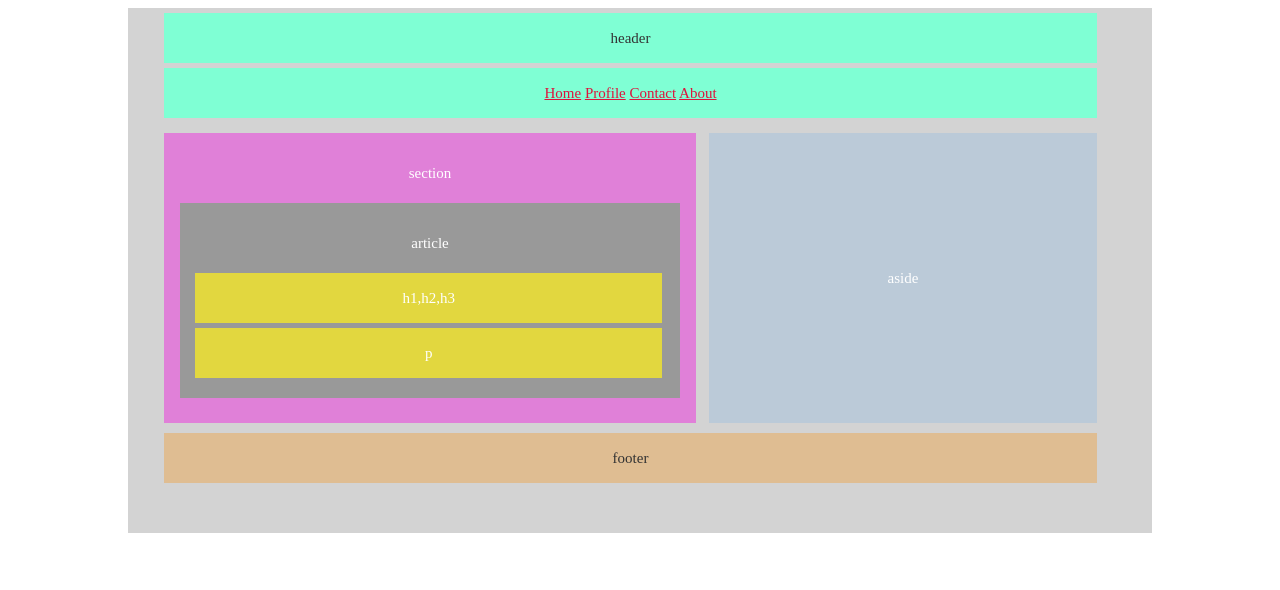
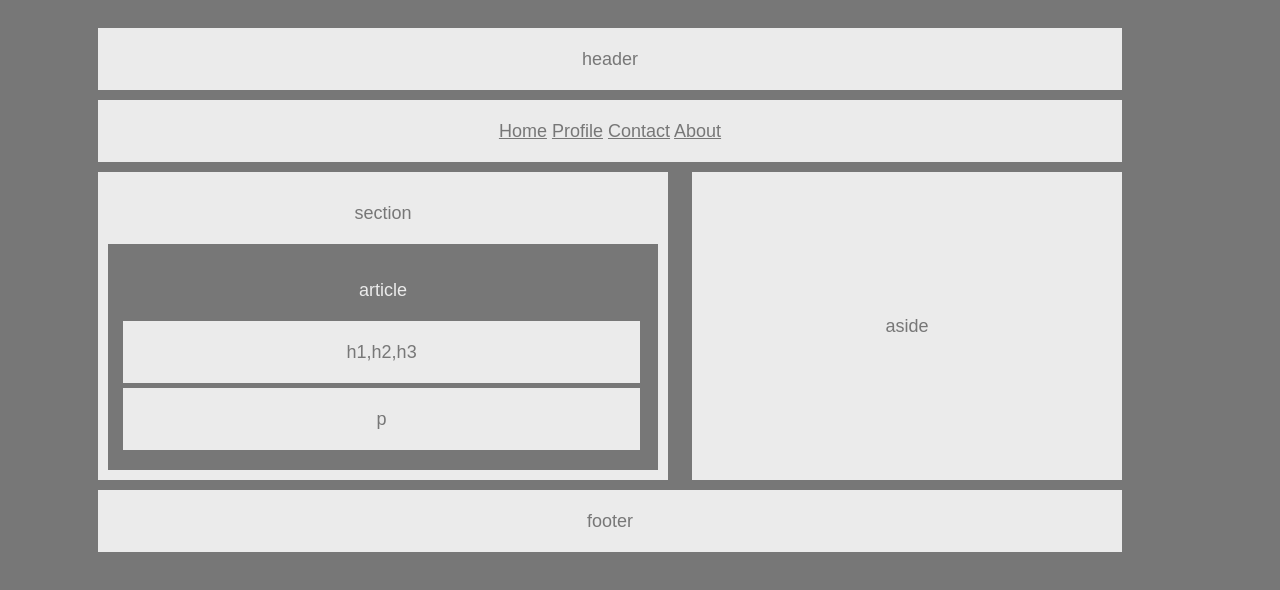
Before and after one commit to rinash3/HW-Wireframe, a plain HTML site: page index.html in a window 1280 px wide. Drawn offline with Linux system fonts and the light colour scheme.

Commit message:
updated css file

```diff
--- a/style.css
+++ b/style.css
@@ -3,25 +3,33 @@
     text-align: center;
 }
 
-body {
-    font-size: 15px;
-    line-height: 35px;
-    color: #333;
+.container {
+    display: block;
+    width: 1024px;
+    margin-left: 90px;
+    overflow: auto;
 }
 
-.container {
-    width: 1024px;
-    line-height: 50px;
-    margin: 0 auto;
-    overflow: auto;
-    background: lightgray;
+body {
+    font-size: 18px;
+    font-family: Arial, Helvetica, sans-serif;
+    line-height: 35px;
+    color: #777;
+    background-color: #777;
+    width: 960px;
+}
+
+.header,
+.nav,
+.section,
+.aside,
+.footer {
+    background-color: #ebebeb;
 }
 
 div {
-    margin-top: 5px;
-    margin-bottom: 5px;
-    margin-right: 55px;
-    margin-left: 36px;
+    width: 495;
+    line-height: 62px;
 }
 
 .aside,
@@ -32,47 +40,40 @@ div {
 
 .header {
     position: relative;
-    background-color: aquamarine;
+    margin-top: 20px;
+    margin-bottom: 10px;
 }
 
 .nav {
     position: relative;
-    background-color: aquamarine;
     margin-bottom: 10px;
 }
 
 .nav a {
-    color: crimson;
+    color: #777;
 }
 
 .section {
     float: left;
-    width: 532px;
-    padding: 15px;
+    width: 570px;
     margin-bottom: 10px;
+    text-align: center;
     margin-right: 1px;
-    text-align: center;
-    color: white;
-    font-size: 15px;
-    background-color: #e2d7
+    padding: 10px;
 }
 
 .aside {
     float: right;
     position: relative;
-    width: 388px;
-    padding: 120px;
+    width: 430px;
+    padding: 123px;
     margin-left: 1px;
     margin-bottom: 10px;
     text-align: center;
-    color: white;
-    font-size: 15px;
-    background-color: rgb(187, 202, 216);
 }
 
 .footer {
     position: relative;
-    background-color: rgb(223, 189, 146);
     margin-bottom: 50px;
     clear: both;
 }
@@ -80,26 +81,28 @@ div {
 .article {
     display: block;
     padding: 15px;
-    margin: 5px 1px 10px 1px;
-    background-color: #999999;
     position: relative;
     overflow: auto;
+    color: #ebebeb;
+    background-color: #777;
 }
 
 .h1 {
     display: block;
     margin-bottom: 5px;
-    background-color: #e2d73f;
+    background-color: #ebebeb;
     position: relative;
     margin-right: 3px;
     margin-left: 0.25px;
+    color: #777;
 }
 
 .p {
     display: block;
     margin-bottom: 5px;
-    background-color: #e2d73f;
+    background-color: #ebebeb;
     position: relative;
     margin-right: 3px;
     margin-left: 0.25px;
+    color: #777;
 }
```
